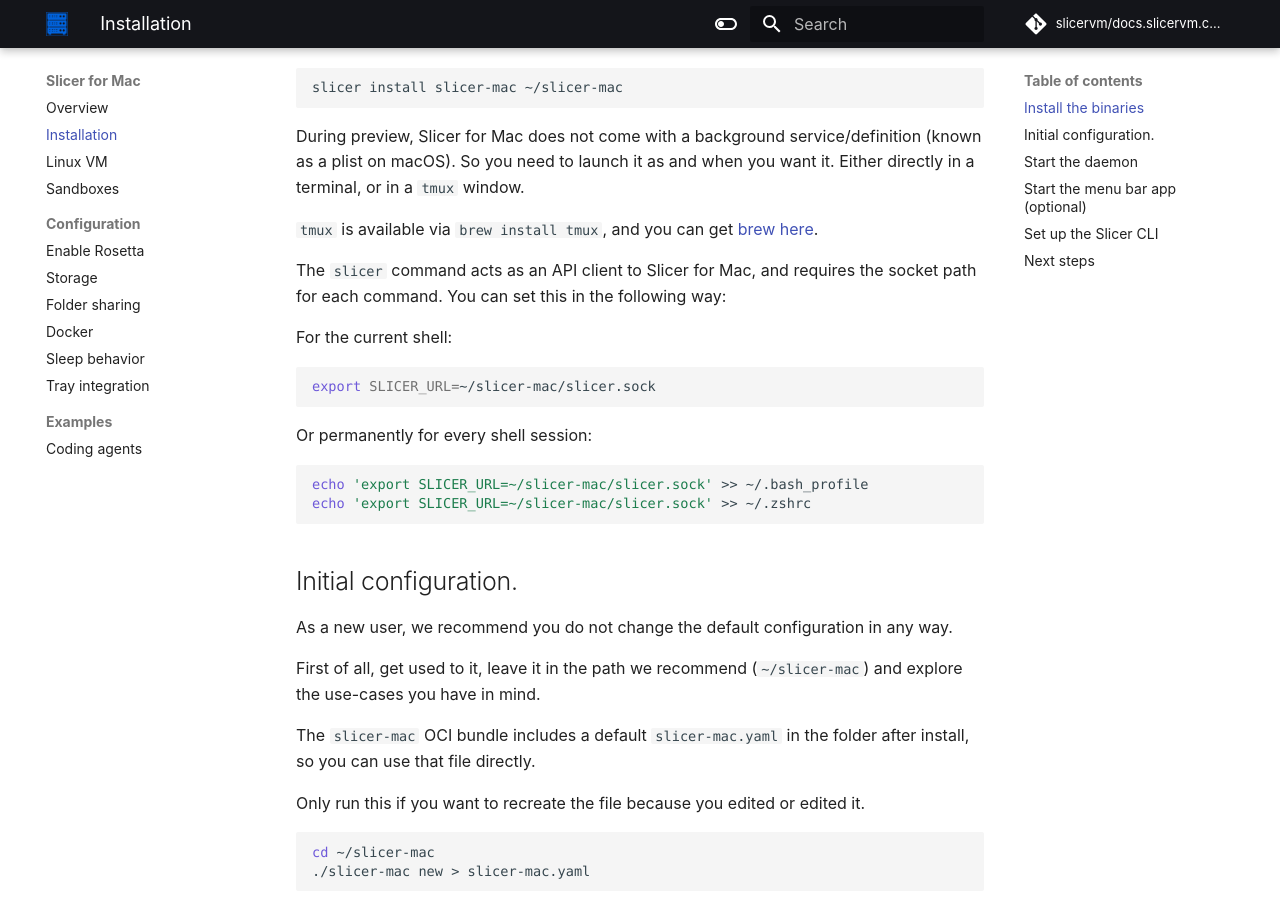
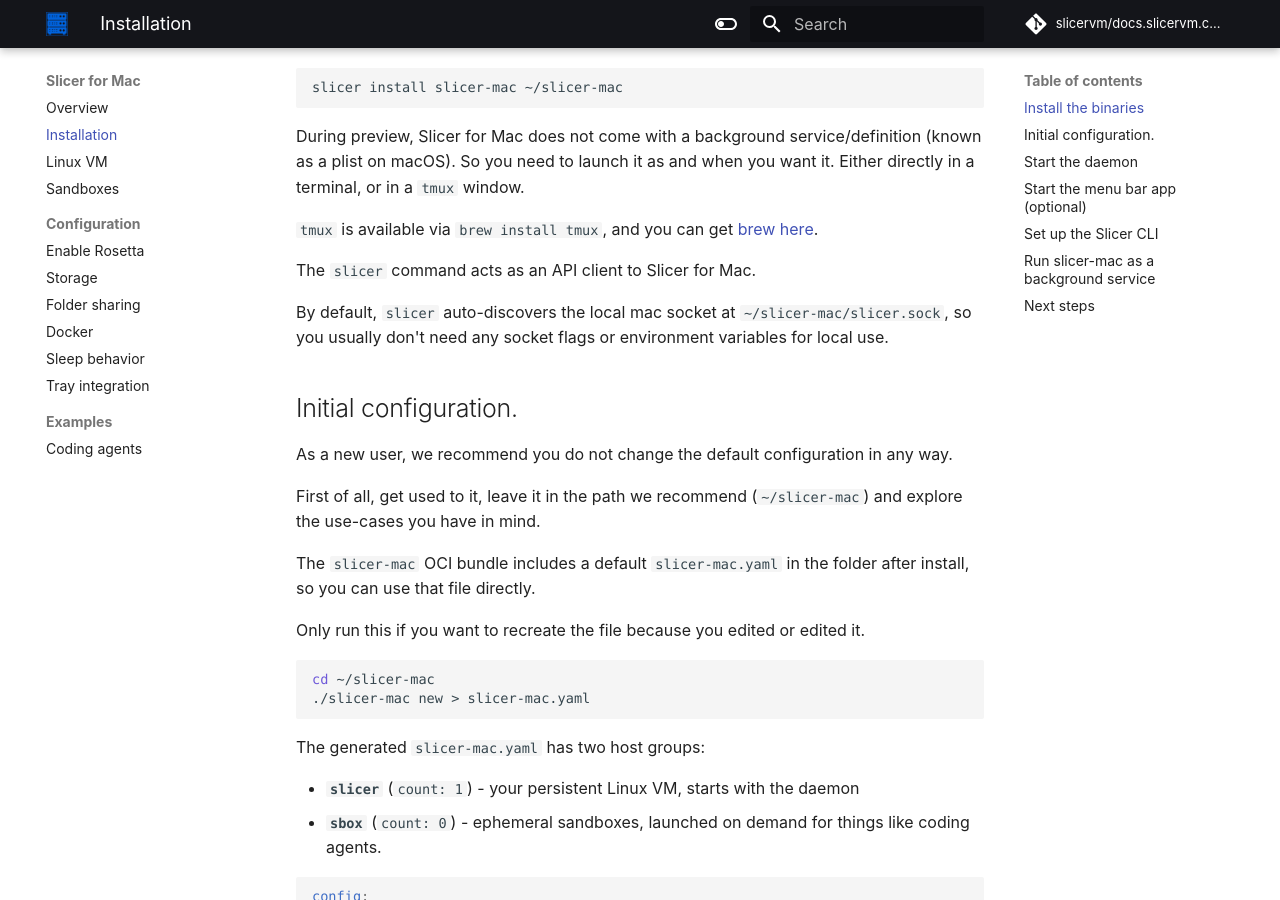
Before and after one commit to slicervm/docs.slicervm.com, an MkDocs documentation site: the page built from docs/mac/installation.md, in a window 1280 px wide and 900 px high, scrolled down 713 px. Built offline with MkDocs 1.6.1 and Material for MkDocs 9.7.7, drawn with Linux system fonts in a browser that asks for light colours; some web fonts are replaced; comment, search, counter and statistics services are not loaded; some of the changed text lies outside the part shown.

Commit message:
Slicer Mac updates
Signed-off-by: Alex Ellis (OpenFaaS Ltd) <alexellis2@gmail.com>

````diff
--- a/docs/mac/installation.md
+++ b/docs/mac/installation.md
@@ -27,20 +27,9 @@
 
 `tmux` is available via `brew install tmux`, and you can get [brew here](https://brew.sh).
 
-The `slicer` command acts as an API client to Slicer for Mac, and requires the socket path for each command. You can set this in the following way:
+The `slicer` command acts as an API client to Slicer for Mac.
 
-For the current shell:
-
-```bash
-export SLICER_URL=~/slicer-mac/slicer.sock
-```
-
-Or permanently for every shell session:
-
-```bash
-echo 'export SLICER_URL=~/slicer-mac/slicer.sock' >> ~/.bash_profile
-echo 'export SLICER_URL=~/slicer-mac/slicer.sock' >> ~/.zshrc
-```
+By default, `slicer` auto-discovers the local mac socket at `~/slicer-mac/slicer.sock`, so you usually don't need any socket flags or environment variables for local use.
 
 ## Initial configuration.
 
@@ -113,7 +102,7 @@
 
 ```bash
 cd ~/slicer-mac
-./slicer-tray --url ./slicer.sock
+./slicer-tray
 ```
 
 ![Slicer for Mac menu bar](/images/mac/menu-bar.jpg)
@@ -123,7 +112,7 @@
 By default, shells open in Terminal.app. For Ghostty or another terminal:
 
 ```bash
-slicer-tray --url ./slicer.sock --terminal "ghostty"
+slicer-tray --terminal "ghostty"
 ```
 
 ## Set up the Slicer CLI
@@ -170,6 +159,25 @@
 slicer vm delete sbox-1
 ```
 
+## Run slicer-mac as a background service
+
+```bash
+cd ~/slicer-mac
+
+# Simplest, without tray icon / menu:
+./slicer-mac install --no-tray
+
+# With tray icon / menu:
+./slicer-mac install
+```
+
+To uninstall:
+
+```bash
+cd ~/slicer-mac
+./slicer-mac uninstall
+```
+
 ## Next steps
 
 - [Linux VM](/mac/your-linux-vm) - mount shared folders, forward Docker and K3s
--- a/docs/mac/rosetta.md
+++ b/docs/mac/rosetta.md
@@ -23,11 +23,11 @@
 If your distribution needs Rosetta and `rosetta: true`, copy the helper into the guest and run it there.
 
 ```bash
-slicer vm --url ./slicer.sock cp ./enable-rosetta.sh slicer-1:~/
+slicer vm cp ./enable-rosetta.sh slicer-1:~/
 ```
 
 ```bash
-slicer vm --url ./slicer.sock exec slicer-1 -- bash ~/enable-rosetta.sh
+slicer vm exec slicer-1 -- bash ~/enable-rosetta.sh
 ```
 
 Keep this off unless you need x86_64 compatibility.
````
Also changed, not shown: docs/mac/coding-agents.md (+0 -2 lines), docs/mac/tray-integration.md (+2 -2 lines).
